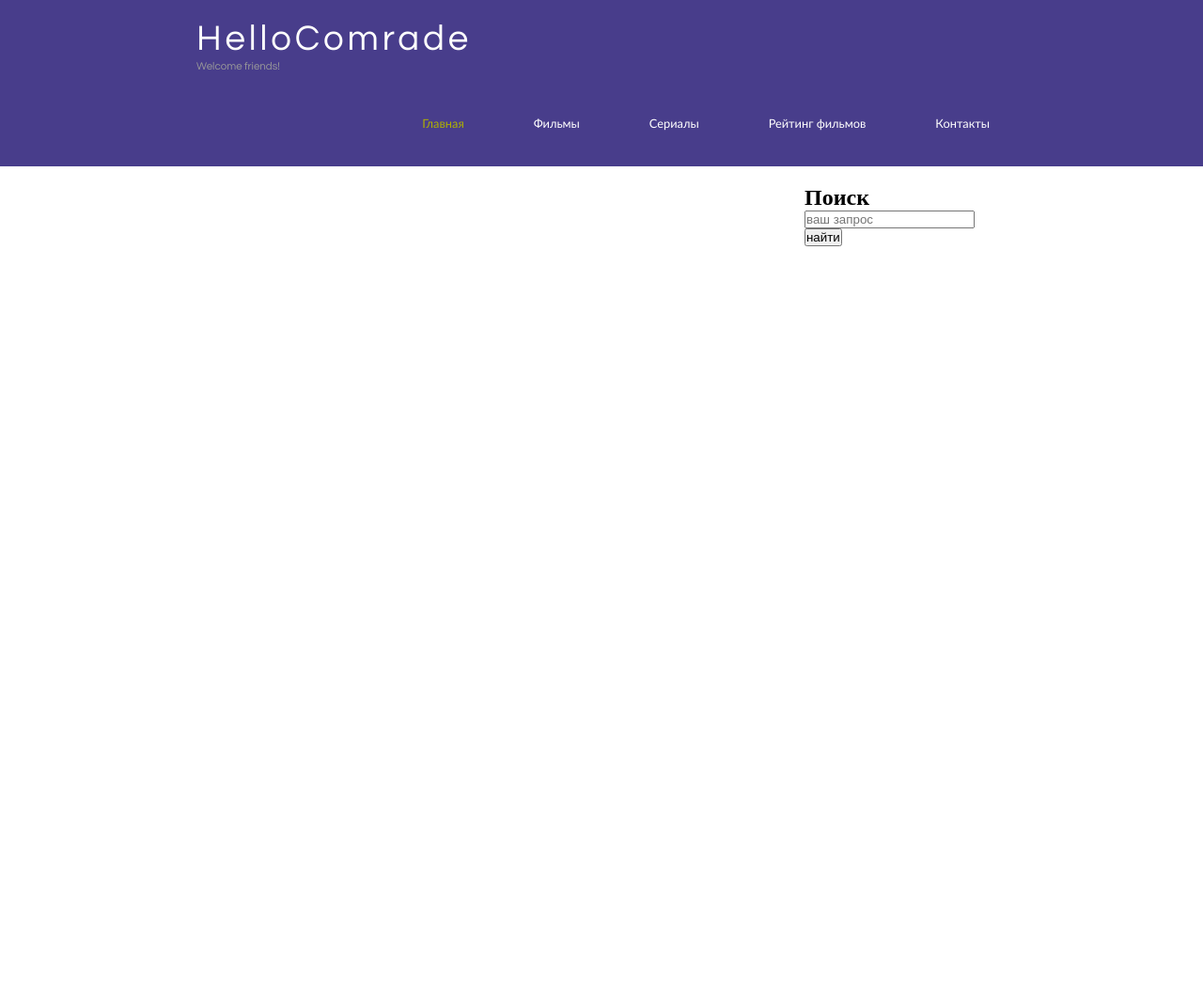
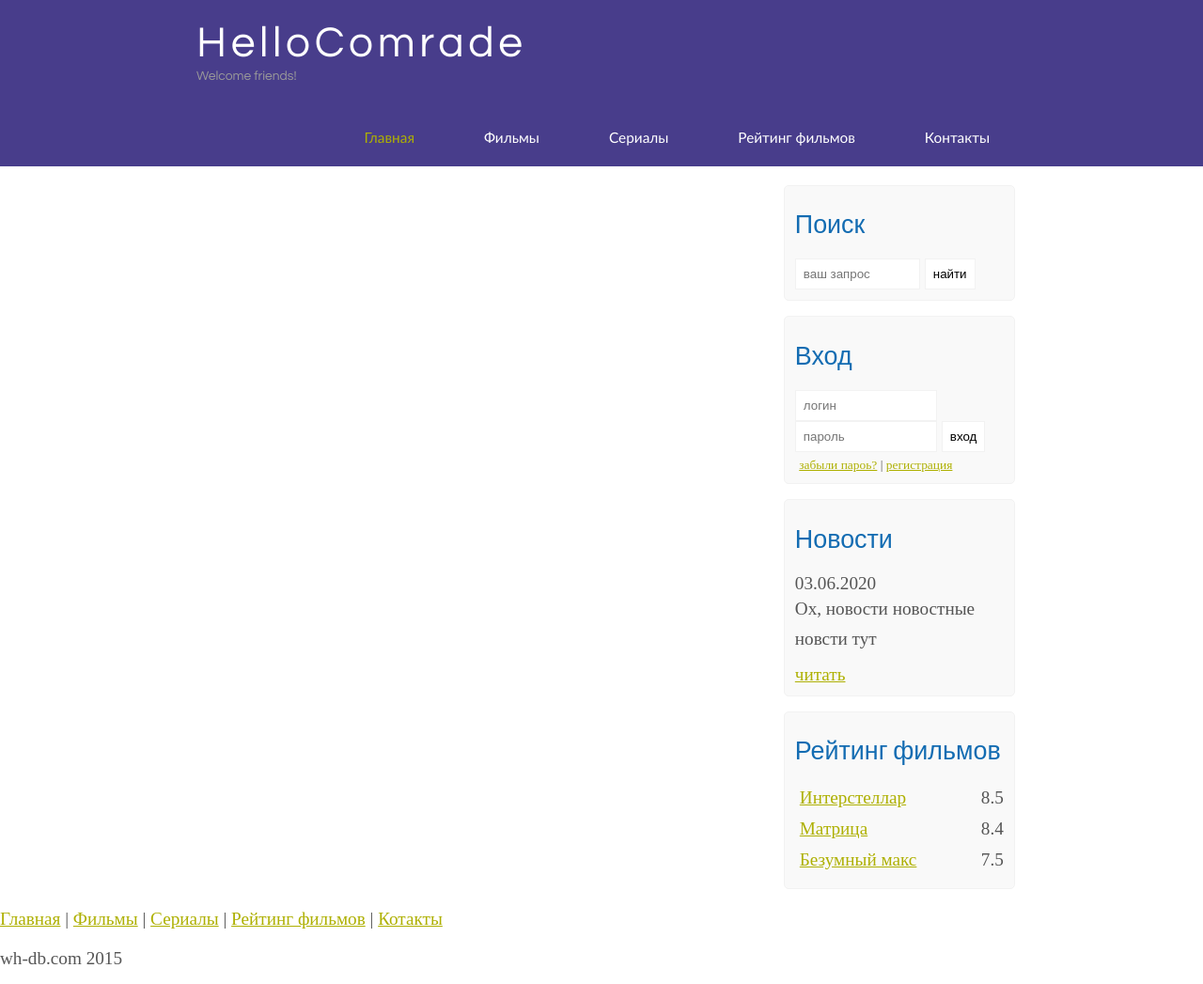
Before and after one commit to Nimbus-one/Nimbus-one, a plain HTML site: page index.html in a window 1280 px wide. Shown: the whole page at 94% size. Before the commit the page ends 800 px from the top, so only its background shows below. Drawn offline with Linux system fonts and the light colour scheme.

Commit message:
big changes

```diff
--- a/assets/css/style.css
+++ b/assets/css/style.css
@@ -1,6 +1,55 @@
 * {
 	margin: 0;
 	padding: 0;
+}
+body {
+	font-size: 1.2em;
+	background-color: #fff;
+	color: #555;
+}
+
+p {
+	padding: 0 0 10px 0;
+	line-height: 1.7em;
+}
+
+input[type="text"], input[type="password"], input[type="search"] {
+	color: #5d5d5d;
+	width: 60%;
+	padding: 8px;
+}
+
+input, textarea {
+	outline: none;
+	border: none;
+	border: solid 1px #f2f2f2;
+}
+
+h1, h2 {
+	font: 170% 'century gothic', arial;
+	margin: 0 0 15px 0;
+	padding: 15px 0 5px 0;
+	color: #000;
+}
+
+h2 {
+	font-size: 140%;
+}
+
+a, a:hover {
+	outline: none;
+	text-decoration: underline;
+	color: #aeb002;
+}
+
+ul {
+	margin: 2px 0 22px 17px;
+}
+
+ul li {
+	margin: 0 0 6px 0;
+	padding: 0 0 4px 5px;
+	line-height: 1.5em;
 }
 
 .header {
@@ -84,3 +133,42 @@ ul.menu li a:hover {
 	float: right;
 	width: 224px;
 }
+
+.sidebar {
+	float: right;
+	width: 222px;
+	padding: 5%;
+	margin: 0 0 16px 0;
+	border: solid 1px #f2f2f2;
+	border-radius: 5px;
+	background-color: #f9f9f9;
+}
+
+.btn {
+	padding: 8px;
+	background-color: white;
+	cursor: pointer;
+}
+
+.sidebar h2 {
+	color: #136cb2;
+}
+
+.lables_passreg_text {
+	font-size: 0.7em;
+	margin-top: 3%;
+	margin-left: 2%;
+}
+
+.sidebar ul {
+	margin: 0;
+}
+
+.sidebar ul li {
+	list-style-type: none;
+	margin: 0 0 0 0;
+}
+
+.sidebar .rating_sidebar {
+	float: right;
+}
--- a/index.html
+++ b/index.html
@@ -18,7 +18,7 @@
 			</div>
 			<div class="menubar">
 				<ul class="menu">
-					<li class="selected"><a href="https://www.youtube.com/watch?v=r9lUQmO_1So">Главная</a></li>
+					<li class="selected"><a href="index.html">Главная</a></li>
 					<li><a href="https://www.youtube.com/watch?v=r9lUQmO_1So">Фильмы</a></li>
 					<li><a href="https://www.youtube.com/watch?v=r9lUQmO_1So">Сериалы</a></li>
 					<li><a href="https://www.youtube.com/watch?v=r9lUQmO_1So">Рейтинг фильмов</a></li>
@@ -30,13 +30,49 @@
 			<div class="sidebar_container">
 				<div class="sidebar">
 					<h2>Поиск</h2>
-					<form method="post" action="https://www.youtube.com/watch?v=r9lUQmO_1So" id="search_form">
+					<form method="post" action="index.html" id="search_form">
 						<input type="search" name="search_field" placeholder="ваш запрос " />
 						<input type="submit" class="btn" value="найти" />
 					</form>
 				</div>
+				<div class="sidebar">
+					<h2>Вход</h2>
+					<form method="post" action="index.html" id="login">
+						<input type="text" name="login_field" placeholder="логин" />
+						<input type="password" name="password_field" placeholder="пароль" />
+						<input type="submit" class="btn" value="вход" />
+						<div class="lables_passreg_text">
+							<span><a href="index.html">забыли пароь?</a></span> | <span><a href="index.html">регистрация</a></span>
+						</div>
+					</form>
+				</div>
+				<div class="sidebar">
+					<h2>Новости</h2>
+					<span>03.06.2020</span>
+					<p>Ох, новости новостные новсти тут</p>
+					<a href="index.html">читать</a>
+				</div>
+				<div class="sidebar">
+					<h2>Рейтинг фильмов</h2>
+					<ul>
+						<li><a href="index.html">Интерстеллар</a><span class="rating_sidebar">8.5</span></li>
+						<li><a href="index.html">Матрица</a><span class="rating_sidebar">8.4</span></li>
+						<li><a href="index.html">Безумный макс</a><span class="rating_sidebar">7.5</span></li>
+					</ul>
+				</div>
 			</div>
 		</div>
+	<div class="footer">
+		<p>
+			<a href="index.html">Главная</a> |
+			<a href="index.html">Фильмы</a> |
+			<a href="index.html">Сериалы</a> |
+			<a href="index.html">Рейтинг фильмов</a> |
+			<a href="index.html">Котакты</a>
+		</p>
+		<p>wh-db.com 2015</p>
 	</div>
+	</div>
+
 </body>
 </html>
```
Also changed, not shown: assets/img/breakingbad.png (added), assets/img/cloud.png (added), assets/img/dead.png (added), assets/img/inter.png (added), assets/img/max.png (added), assets/img/silicon.png (added), assets/img/xfiles.png (added).
